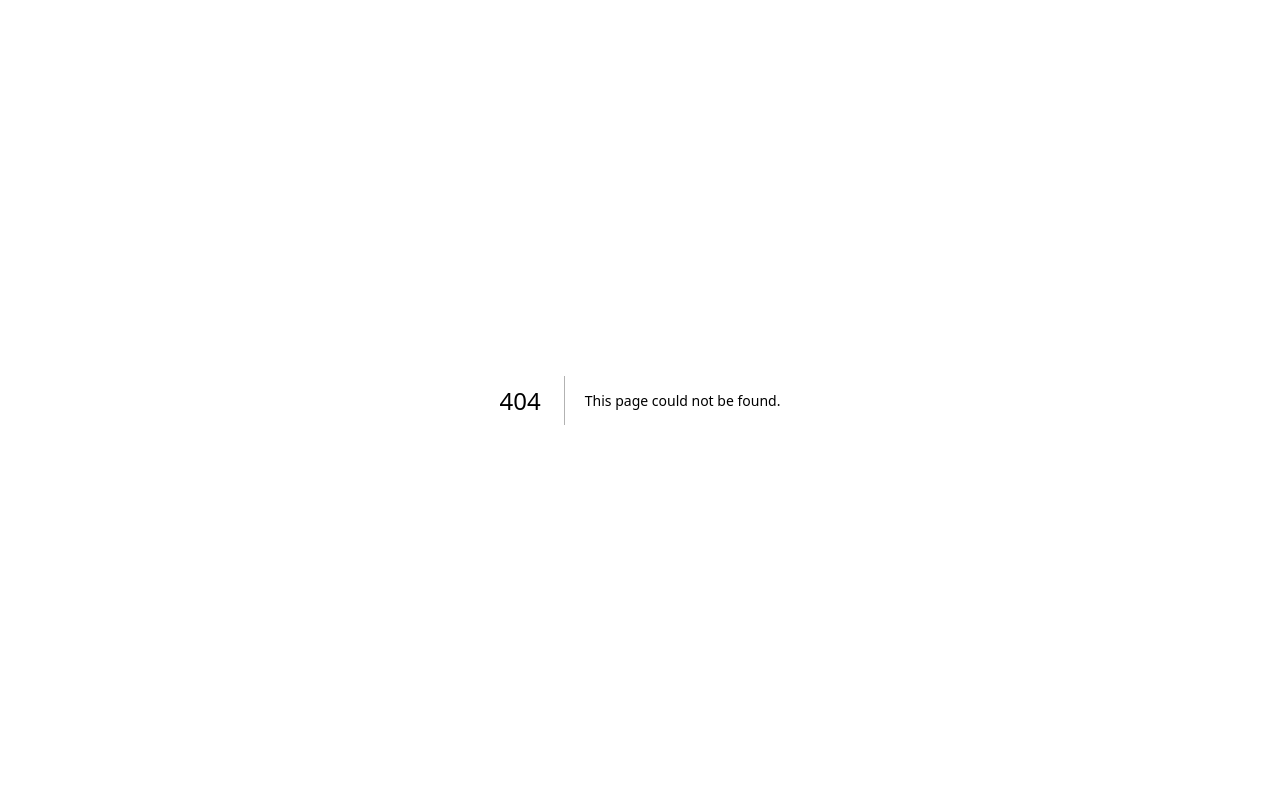
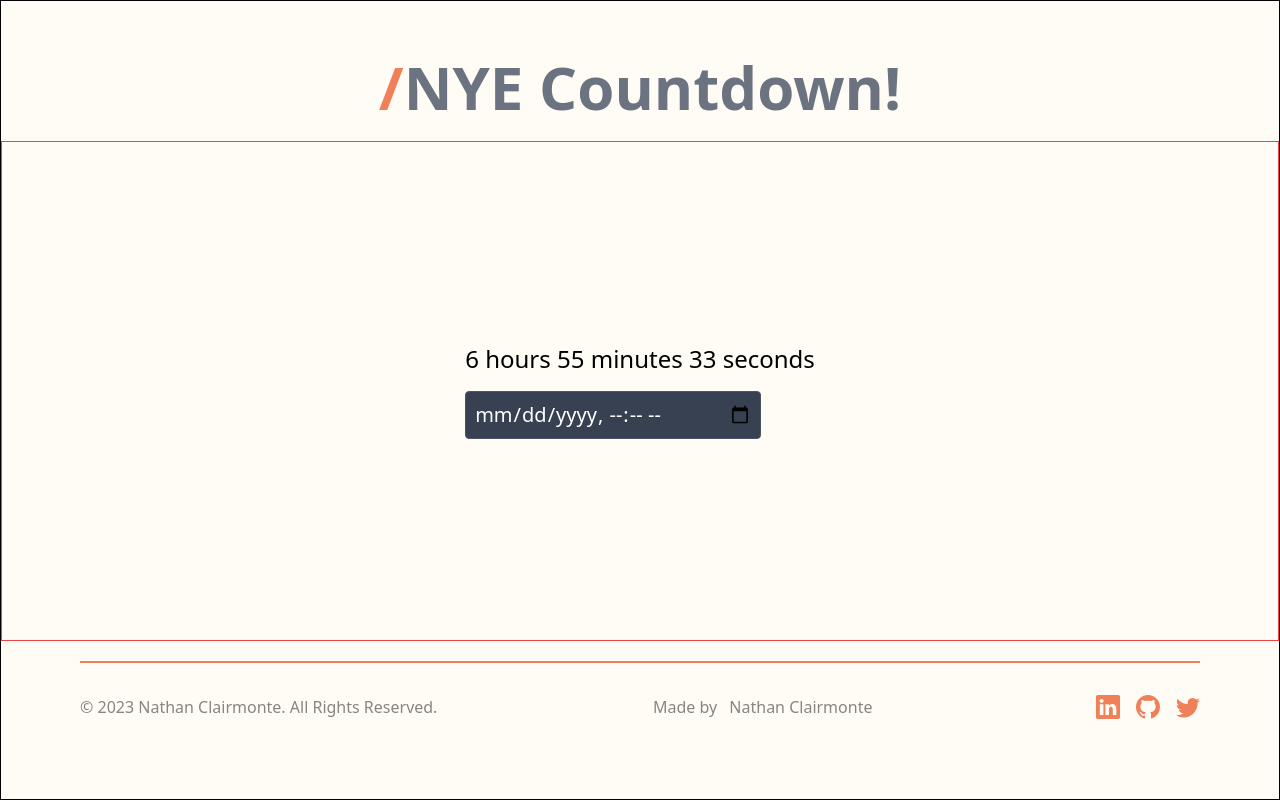
Before and after one commit to nathanclairmonte/percy-v2, a Next.js app: page /countdown in a window 1280 px wide. Before the commit this address had no page. Built offline with nearby package versions, Linux system fonts and the light colour scheme.

Commit message:
add countdown page

```diff
--- a/src/components/list.js
+++ b/src/components/list.js
@@ -12,3 +12,4 @@ export { default as ProjectCard } from "./ProjectCard";
 export { default as PageTitle } from "./PageTitle";
 export { default as ExperienceList } from "./ExperienceList";
 export { default as ExperienceCard } from "./ExperienceCard";
+export { default as NoNavbarLayout } from "./NoNavbarLayout";
--- /dev/null
+++ b/src/pages/countdown.js
@@ -0,0 +1,80 @@
+import React, { useState, useEffect } from "react";
+import { NoNavbarLayout, PageTitle } from "@/components/list";
+import "@/styles/Countdown.module.css";
+
+const Countdown = () => {
+    const calculateTimeLeft = (targetDate) => {
+        const difference = +new Date(targetDate) - +new Date();
+        let timeLeft = {};
+
+        if (difference > 0) {
+            timeLeft = {
+                hours: Math.floor((difference / (1000 * 60 * 60)) % 24),
+                minutes: Math.floor((difference / 1000 / 60) % 60),
+                seconds: Math.floor((difference / 1000) % 60),
+            };
+        }
+
+        return timeLeft;
+    };
+
+    const [timeLeft, setTimeLeft] = useState(calculateTimeLeft("2024-01-01T00:00:00"));
+    const [isCelebration, setIsCelebration] = useState(false);
+    const [customDate, setCustomDate] = useState("");
+
+    useEffect(() => {
+        const timer = setTimeout(() => {
+            const newTimeLeft = calculateTimeLeft(customDate || "2024-01-01T00:00:00");
+            setTimeLeft(newTimeLeft);
+            setIsCelebration(!newTimeLeft.hours && !newTimeLeft.minutes && !newTimeLeft.seconds);
+        }, 1000);
+
+        return () => clearTimeout(timer);
+    });
+
+    const handleDateChange = (e) => {
+        setCustomDate(e.target.value);
+    };
+
+    const renderCountdown = () => {
+        if (isCelebration) {
+            return <div className="text-3xl text-green-400">Happy New Year! 🎉🎊</div>;
+        }
+
+        let styleClass = "text-2xl";
+        if (timeLeft.hours === 0 && timeLeft.minutes < 1) {
+            styleClass = "text-3xl";
+        } else if (timeLeft.minutes === 0 && timeLeft.seconds <= 59) {
+            styleClass = "text-4xl animate-pulse";
+        }
+
+        return (
+            <div className={`countdown ${styleClass}`}>
+                {Object.keys(timeLeft).map((interval) => (
+                    <span key={interval}>
+                        {timeLeft[interval]} {interval}{" "}
+                    </span>
+                ))}
+            </div>
+        );
+    };
+
+    return (
+        <NoNavbarLayout title="NYE Countdown!">
+            <PageTitle title="NYE Countdown!" />
+            <div className="flex h-full flex-col items-center justify-center border border-red-500">
+                <header className="text-xl">
+                    {renderCountdown()}
+                    <input
+                        type="datetime-local"
+                        className="mt-4 rounded border border-gray-600 bg-gray-700 p-2 text-white"
+                        value={customDate}
+                        onChange={handleDateChange}
+                    />
+                </header>
+            </div>
+        </NoNavbarLayout>
+    );
+};
+
+export default Countdown;
--- /dev/null
+++ b/src/styles/Countdown.module.css
@@ -0,0 +1,13 @@
+@keyframes pulse {
+    0%,
+    100% {
+        opacity: 1;
+    }
+    50% {
+        opacity: 0.5;
+    }
+}
+
+.animate-pulse {
+    animation: pulse 1s infinite;
+}
```
